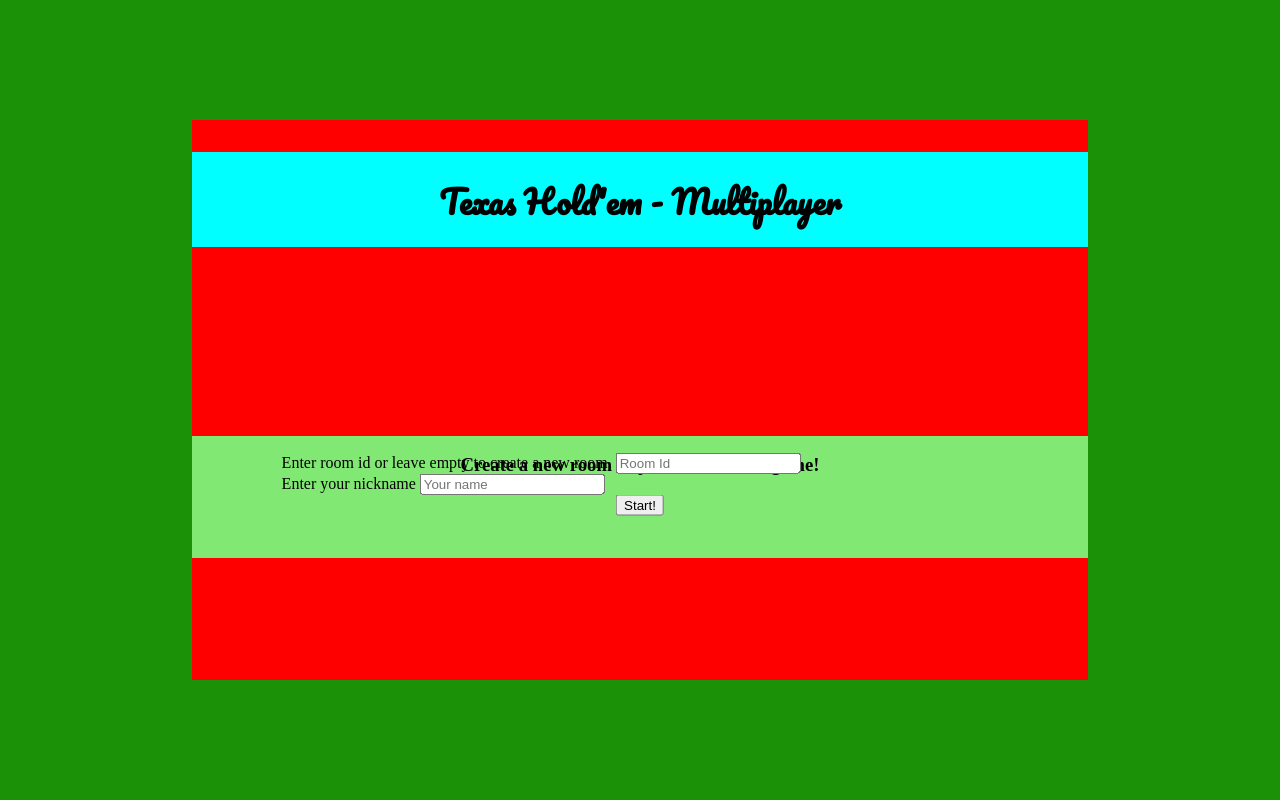
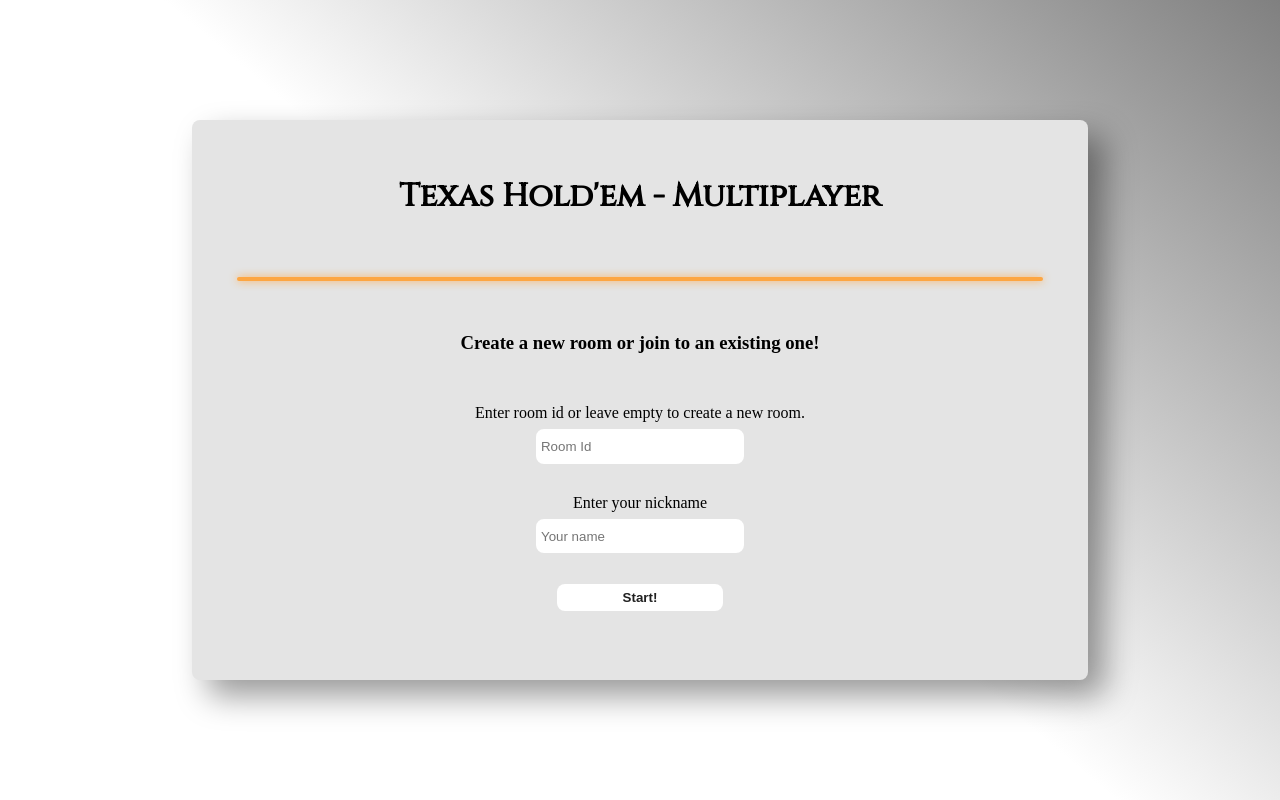
Before and after one commit to Ninj4M4ster/Texas-Holdem, a website: page public/index.html in a window 1280 px wide. Drawn offline with nearby package versions, Linux system fonts and the light colour scheme; no server answers.

Commit message:
New look for index site

```diff
--- a/public/index.html
+++ b/public/index.html
@@ -6,15 +6,14 @@
     <meta name="viewport" content="width=device-width, initial-scale=1.0">
     <link rel="stylesheet" type="text/css" href="/stylesheets/index.css">
     <link rel="preconnect" href="https://fonts.googleapis.com">
-<link rel="preconnect" href="https://fonts.gstatic.com" crossorigin>
-<link href="https://fonts.googleapis.com/css2?family=Pacifico&display=swap" rel="stylesheet">
-    <title>Index</title>
-</head>
-<body>
+    <link rel="preconnect" href="https://fonts.googleapis.com">
+    <link rel="preconnect" href="https://fonts.gstatic.com" crossorigin>
+    <link href="https://fonts.googleapis.com/css2?family=Cinzel:wght@500&display=swap" rel="stylesheet"><body>
     <div id="content">
         <div id="title">
             <h1>Texas Hold'em - Multiplayer</h1>
         </div>
+        <span id="line"></span>
         <div id="container">
             <h3 id="info">Create a new room or join to an existing one!</h3>
                 <form name="form" action=/room/ id="form" method="POST">
--- a/public/stylesheets/index.css
+++ b/public/stylesheets/index.css
@@ -1,54 +1,116 @@
+@media only screen and (max-width:600px), (max-height:700px) {
+    html {
+        font-size: 10px;
+    }
+}
+
 html {
     width: 100%;
     height: 100%;
 }
 
 body {
-    background-color: rgb(27, 145, 7);
+    background-image:linear-gradient(40deg, white , white, grey );
     background-repeat: no-repeat;
 }
 
 #content {
     position:absolute;
-    display:grid;
+    display:flex;
+    flex-direction: column;
+    align-items: center;
     top:50%;
     left:50%;
     transform: translate(-50%, -50%);
     width:70%;
-    height:70%;
-    background-color: red;
+    height: 70%;
+    min-height: 360px;
+    min-width: 230px;
+    background-color: rgb(228, 228, 228);
+    /* border: 0.15em solid rgb(0, 0, 0); */
+    border-radius: 0.5em;
+    box-shadow: 1em 1em 2em rgba(0, 0, 0, 0.4);
 }
 
 #title {
+    display:block;
     width:100%;
     height:30%;
-    font-family: 'Pacifico', cursive;
+    font-family: 'Cinzel', serif;
     text-align: center;
-    margin-top: 2em;
-    background-color: aqua;
+}
+
+#title h1 {
+    position:relative;
+    display:block;
+    top:35%;
+    left:50%;
+    transform:translate(-50%, -50%);
+}
+
+#line {
+    width:90%;
+    height:0.25em;
+    border-radius:5em;
+    background-color:rgb(253, 166, 66);
+    box-shadow: 0 0 0.5em rgb(253, 166, 66);
 }
 
 #container {
-    background-color: rgb(129, 233, 115);
+    display:flex;
+    flex-direction: column;
+    text-align: center;
+    place-items: center;
+    gap:2em;
+    padding-top:2em;
     width:100%;
-    height:50%;
+    height:70%;
 }
 
 #labels {
-    position: absolute;
-    top:65%;
-    left:50%;
-    transform: translate(-50%, -50%);
-    width: 80%;
+    display:flex;
+    flex-direction: column;
+    align-items: center;
+    vertical-align: center;
+    gap:0.4em;
+    padding-left: 1em;
+    padding-right: 1em;
+    height:100%;
 }
 
 #info {
-    width:100%;
     text-align: center;
 }
 
+input[type=text] {
+    width:60%;
+    height:2em;
+    background-color: rgb(255, 255, 255);
+    border-radius:0.6em;
+    border:0.25em solid rgb(255, 255, 255);
+    transition: 0.3s;
+    /* box-shadow: 0.2em 0.2em 0.5em rgb(253, 166, 66); */
+}
+
+input[type=text]:hover, input[type=text]:focus {
+    /* background-color:rgb(255, 136, 0); */
+    border: 0.25em solid rgb(255, 136, 0);
+    /* box-shadow: 0.2em 0.2em 2em rgb(255, 136, 0) */
+}
+
 #submit_button {
-    position: relative;
-    left:50%;
-    transform:translate(-50%, 0);
+    background-color: rgb(255, 255, 255);
+    color: rgb(32, 32, 32);
+    width:50%;
+    height:2em;
+    border:0;
+    border-radius: 0.6em;
+    /* box-shadow: 0 0 1em rgb(255, 166, 66); */
+    font-weight: bold;
+    transition: 0.5s;
 }
+
+#submit_button:hover, #submit_button:focus {
+    background-color: rgb(255, 136, 0);
+    /* box-shadow: 0 0 2em rgb(255, 136, 0); */
+}
```
